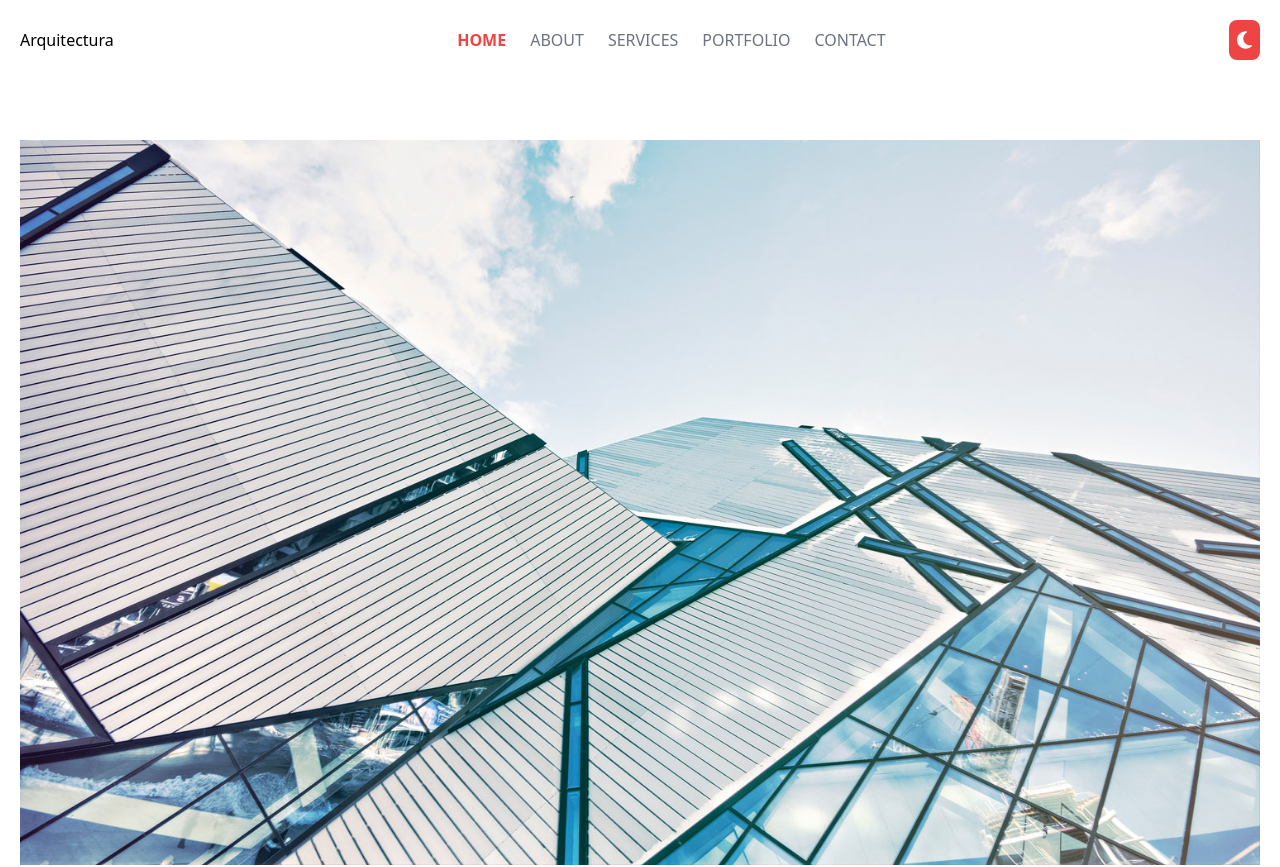
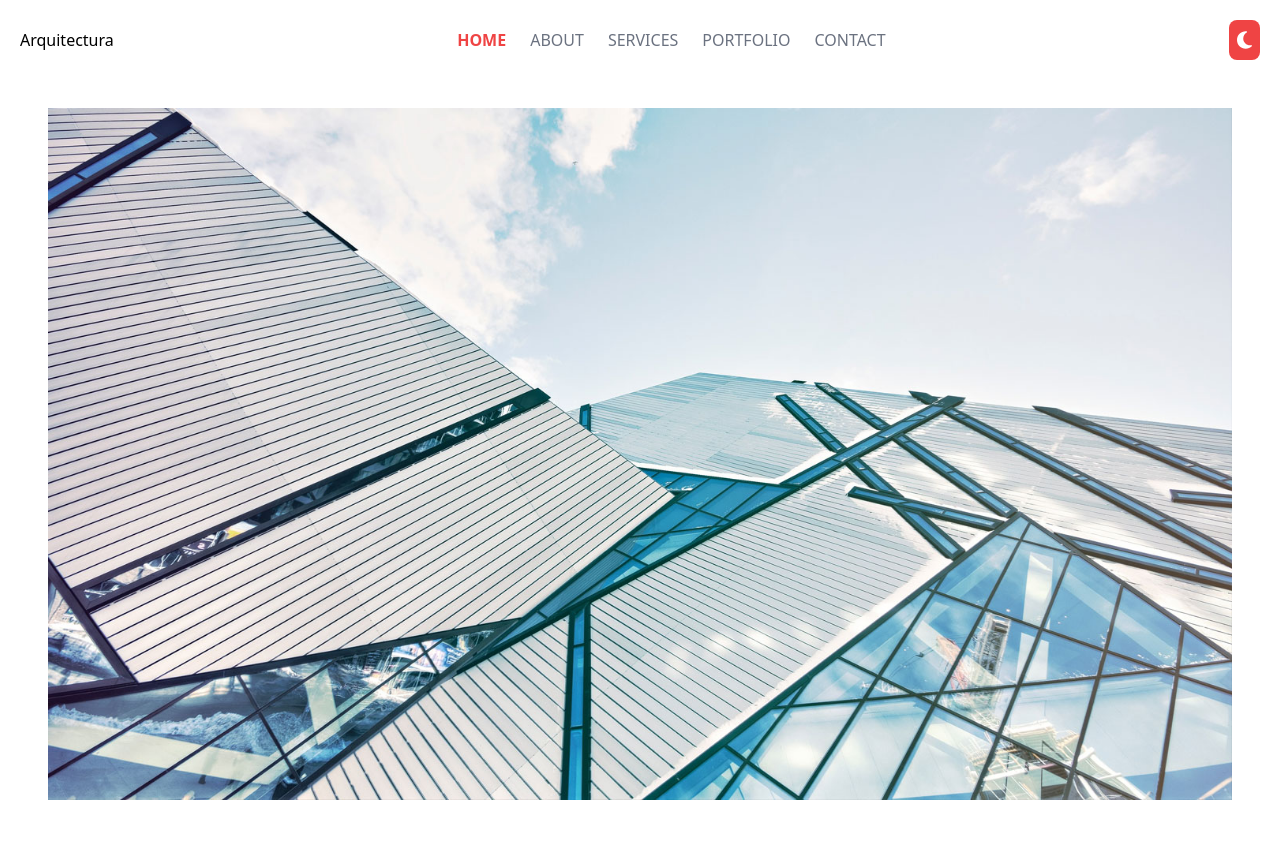
Before and after one commit to Jackelino/portfolio-arquitectura, a Vue app: page / in a window 1280 px wide. Shown: the top 867 px of the page. Built offline with nearby package versions, Linux system fonts and the light colour scheme.

Commit message:
se cambia las proporciones del espacio de main

```diff
--- a/src/components/layout/Main.vue
+++ b/src/components/layout/Main.vue
@@ -1,5 +1,5 @@
 <template>
-<main class="px-5 pt-20 pb-5">
+<main class="container p-12">
     <section class="min-h-screen">
       <router-view></router-view>
     </section>
```
